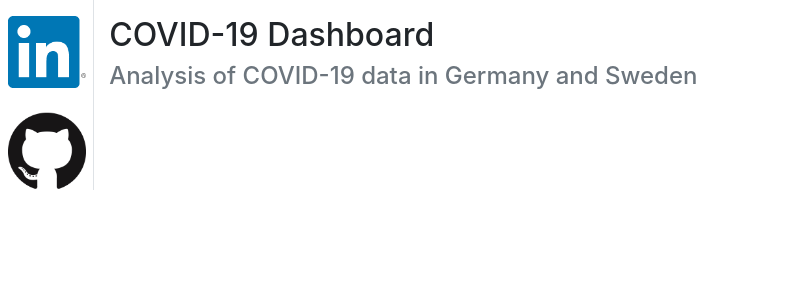
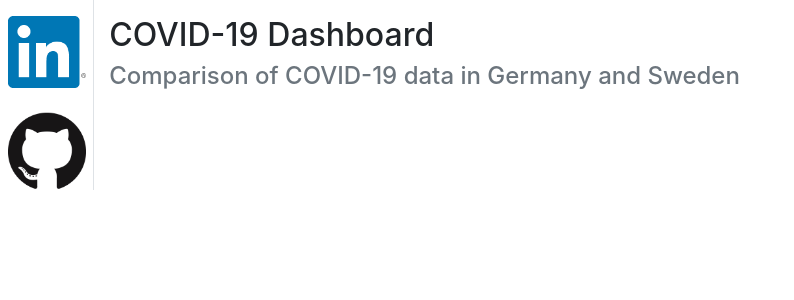
Before and after one commit to thomas-hoellen/corona-dashboard, a Flask app: page / in a window 1280 px wide. Shown: the part 56-356 px from the top of the page, without its empty margins (0-794 px from the left). Run offline with Flask 2, Linux system fonts and the light colour scheme; some libraries are stand-ins or nearby versions.

Commit message:
Updated heading in html

```diff
--- a/web_app/corona_dashboard/templates/index.html
+++ b/web_app/corona_dashboard/templates/index.html
@@ -61,7 +61,7 @@
         <div id="middle-info" class="mt-3">
 
             <h2 id="tag-line">COVID-19 Dashboard</h2>
-            <h4 id="tag-line" class="text-muted">Analysis of COVID-19 data in Germany and Sweden</h4>
+            <h4 id="tag-line" class="text-muted">Comparison of COVID-19 data in Germany and Sweden</h4>
 
         </div>
 
```
